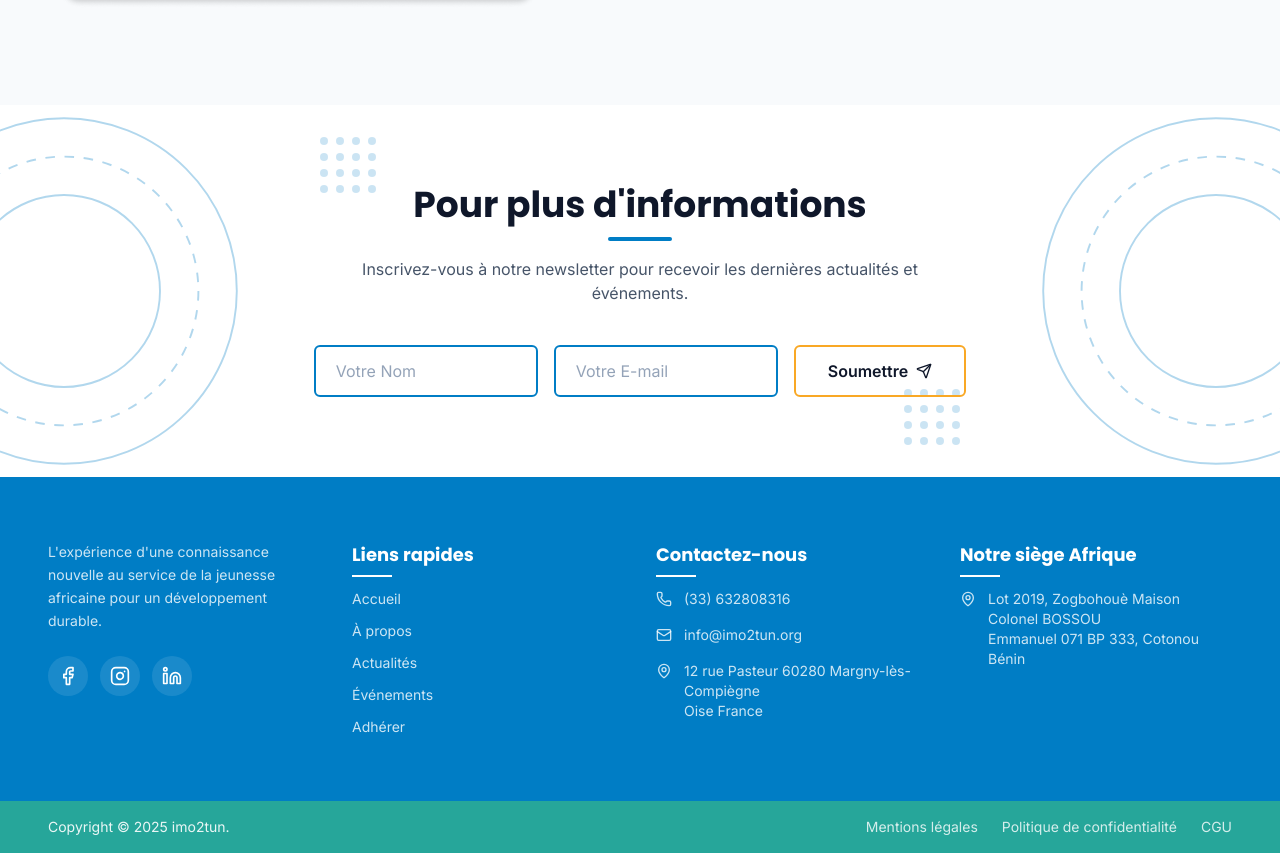
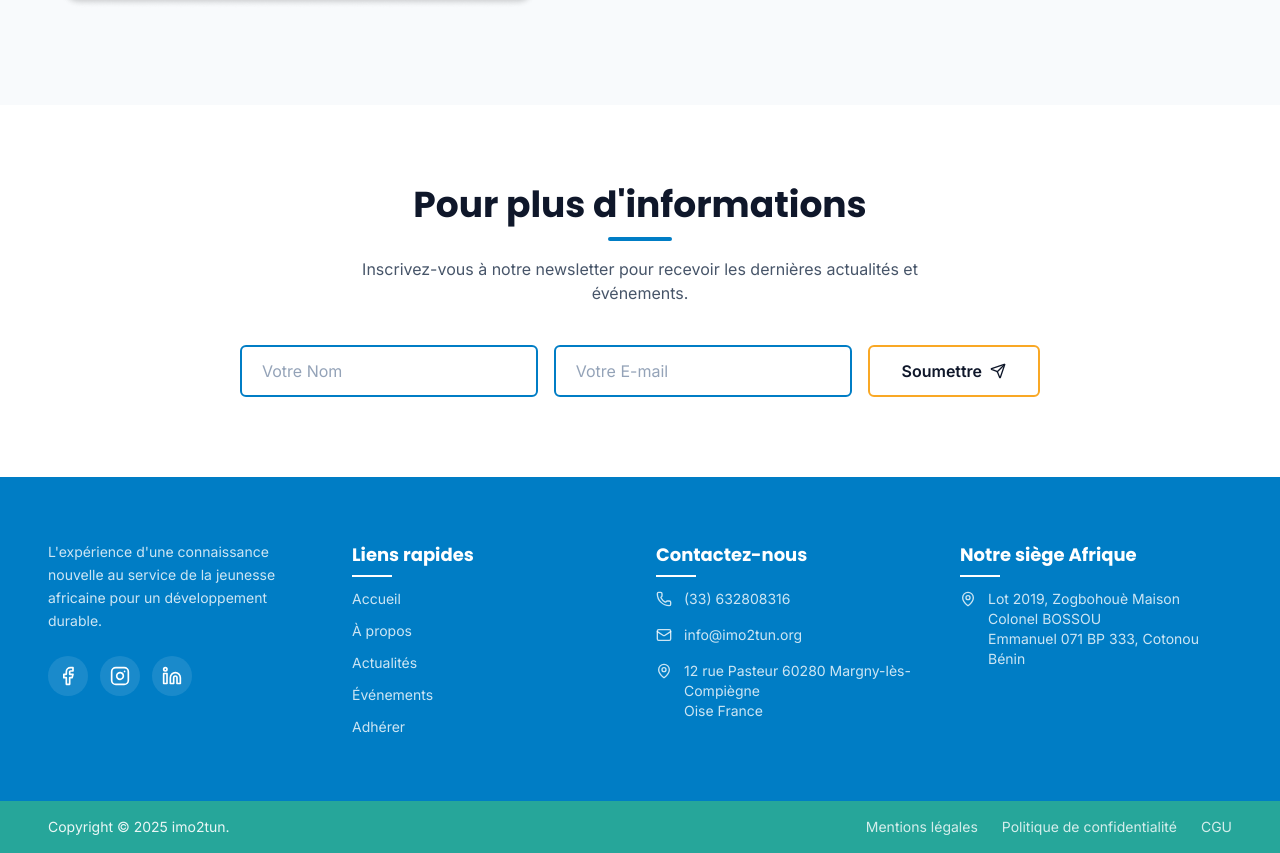
Before and after one commit to triade607-hue/test-02, a Next.js app: page / in a window 1280 px wide. Shown: the part 5122-5975 px from the top of the page. Built offline with nearby package versions, Linux system fonts and the light colour scheme.

Commit message:
update footer

```diff
--- a/src/components/layout/newsletter-banner.tsx
+++ b/src/components/layout/newsletter-banner.tsx
@@ -29,7 +29,7 @@ export function NewsletterBanner() {
   return (
     <section className="relative py-16 md:py-20 bg-white overflow-hidden">
       {/* Forme décorative gauche - Hidden on mobile */}
-      <div className="hidden md:block absolute left-0 top-0 bottom-0 w-1/3 pointer-events-none">
+      {/* <div className="hidden md:block absolute left-0 top-0 bottom-0 w-1/3 pointer-events-none">
         <svg
           viewBox="0 0 400 400"
           fill="none"
@@ -47,10 +47,10 @@ export function NewsletterBanner() {
           />
           <circle cx="200" cy="200" r="100" stroke="#007DC5" strokeWidth="2" />
         </svg>
-      </div>
+      </div> */}
 
       {/* Forme décorative droite - Hidden on mobile */}
-      <div className="hidden md:block absolute right-0 top-0 bottom-0 w-1/3 pointer-events-none">
+      {/* <div className="hidden md:block absolute right-0 top-0 bottom-0 w-1/3 pointer-events-none">
         <svg
           viewBox="0 0 400 400"
           fill="none"
@@ -68,10 +68,10 @@ export function NewsletterBanner() {
           />
           <circle cx="200" cy="200" r="100" stroke="#007DC5" strokeWidth="2" />
         </svg>
-      </div>
+      </div> */}
 
       {/* Points décoratifs - Hidden on mobile */}
-      <div className="hidden lg:grid absolute top-8 left-1/4 grid-cols-4 gap-2 opacity-20">
+      {/* <div className="hidden lg:grid absolute top-8 left-1/4 grid-cols-4 gap-2 opacity-20">
         {[...Array(16)].map((_, i) => (
           <div key={i} className="w-2 h-2 bg-[#007DC5] rounded-full" />
         ))}
@@ -80,7 +80,7 @@ export function NewsletterBanner() {
         {[...Array(16)].map((_, i) => (
           <div key={i} className="w-2 h-2 bg-[#007DC5] rounded-full" />
         ))}
-      </div>
+      </div> */}
 
       {/* Contenu */}
       <div className="relative z-10 max-w-4xl mx-auto px-6 md:px-8 lg:px-12">
@@ -125,7 +125,7 @@ export function NewsletterBanner() {
                   setFormData({ ...formData, name: e.target.value })
                 }
                 required
-                className="w-full md:w-56 px-5 py-3 rounded-md bg-white border-2 border-[#007DC5] text-neutral-900 placeholder:text-neutral-400 focus:outline-none focus:ring-2 focus:ring-[#007DC5]/20 transition-all"
+                className="w-full md:w-75 px-5 py-3 rounded-md bg-white border-2 border-[#007DC5] text-neutral-900 placeholder:text-neutral-400 focus:outline-none focus:ring-2 focus:ring-[#007DC5]/20 transition-all"
               />
 
               {/* Input Email */}
@@ -137,7 +137,7 @@ export function NewsletterBanner() {
                   setFormData({ ...formData, email: e.target.value })
                 }
                 required
-                className="w-full md:w-56 px-5 py-3 rounded-md bg-white border-2 border-[#007DC5] text-neutral-900 placeholder:text-neutral-400 focus:outline-none focus:ring-2 focus:ring-[#007DC5]/20 transition-all"
+                className="w-full md:w-75 px-5 py-3 rounded-md bg-white border-2 border-[#007DC5] text-neutral-900 placeholder:text-neutral-400 focus:outline-none focus:ring-2 focus:ring-[#007DC5]/20 transition-all"
               />
 
               {/* Bouton */}
```
